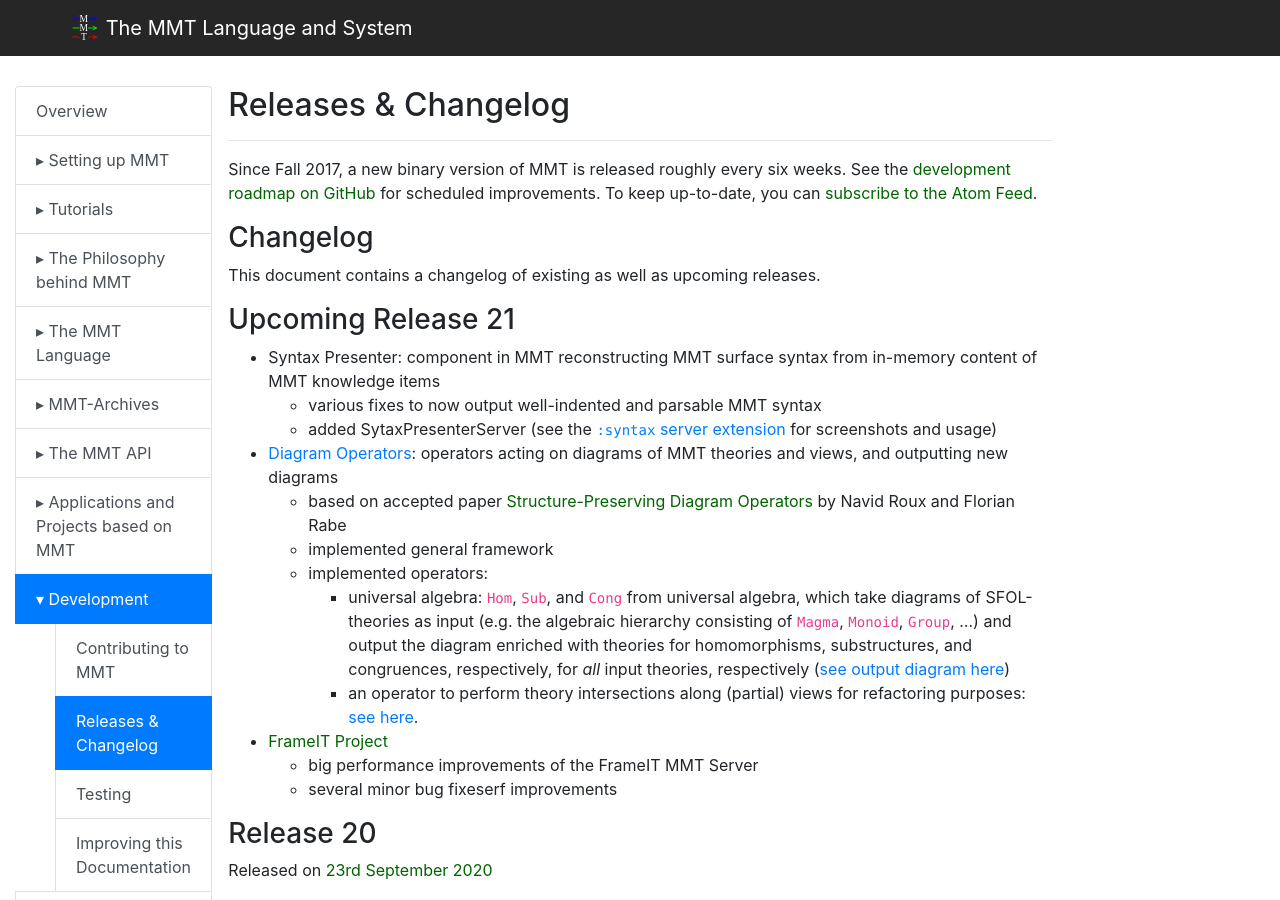
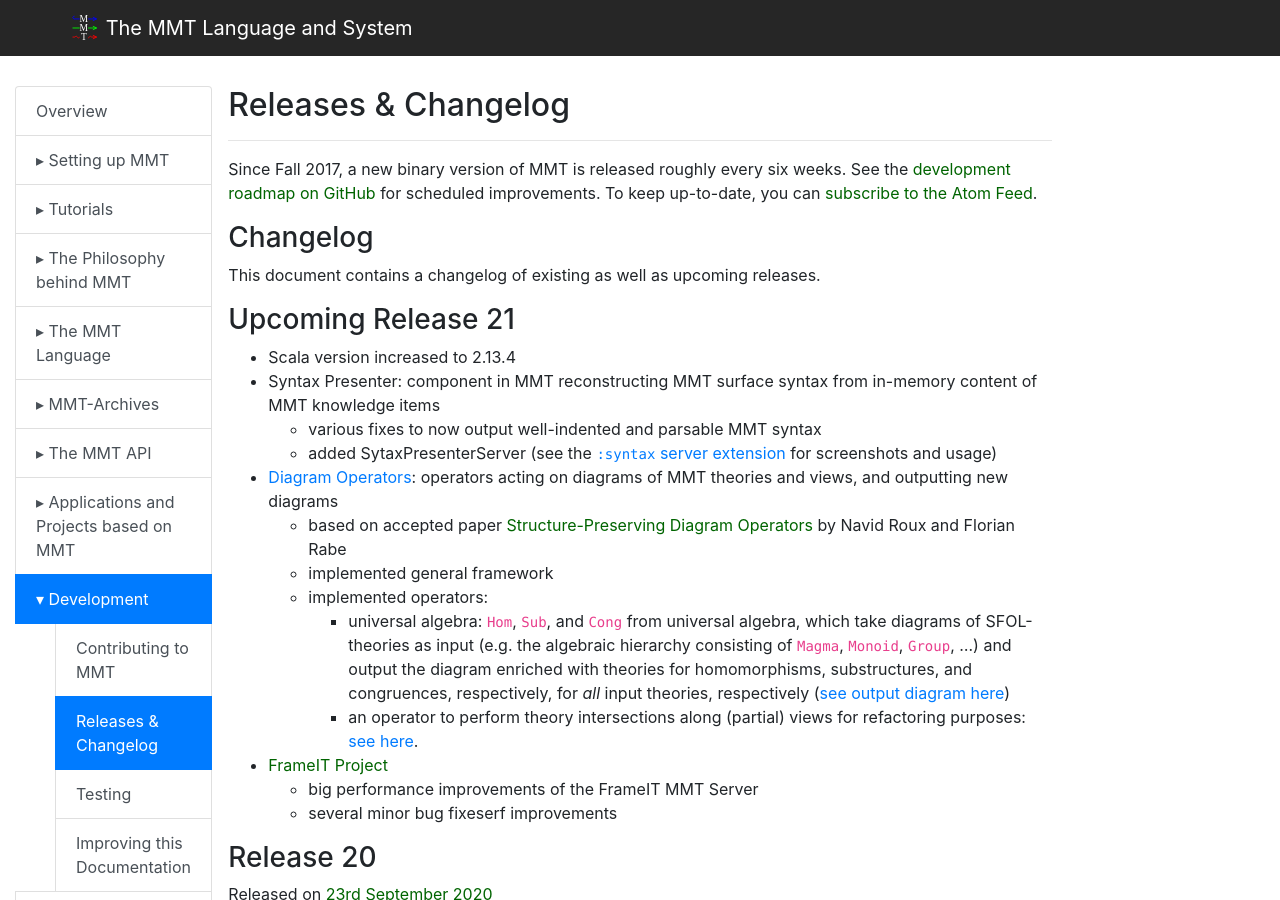
Before and after one commit to UniFormal/uniformal.github.io, a Jekyll site: the page built from doc/development/releases.md, in a window 1280 px wide and 900 px high. Built offline with Jekyll 4.4.1, drawn with Linux system fonts in a browser that asks for light colours.

Commit message:
Update releases.md

```diff
--- a/doc/development/releases.md
+++ b/doc/development/releases.md
@@ -13,6 +13,7 @@
 
 ### Upcoming Release 21
 
+- Scala version increased to 2.13.4
 - Syntax Presenter: component in MMT reconstructing MMT surface syntax from in-memory content of MMT knowledge items
   - various fixes to now output well-indented and parsable MMT syntax
   - added SytaxPresenterServer (see the [`:syntax` server extension](../applications/server) for screenshots and usage)
```
